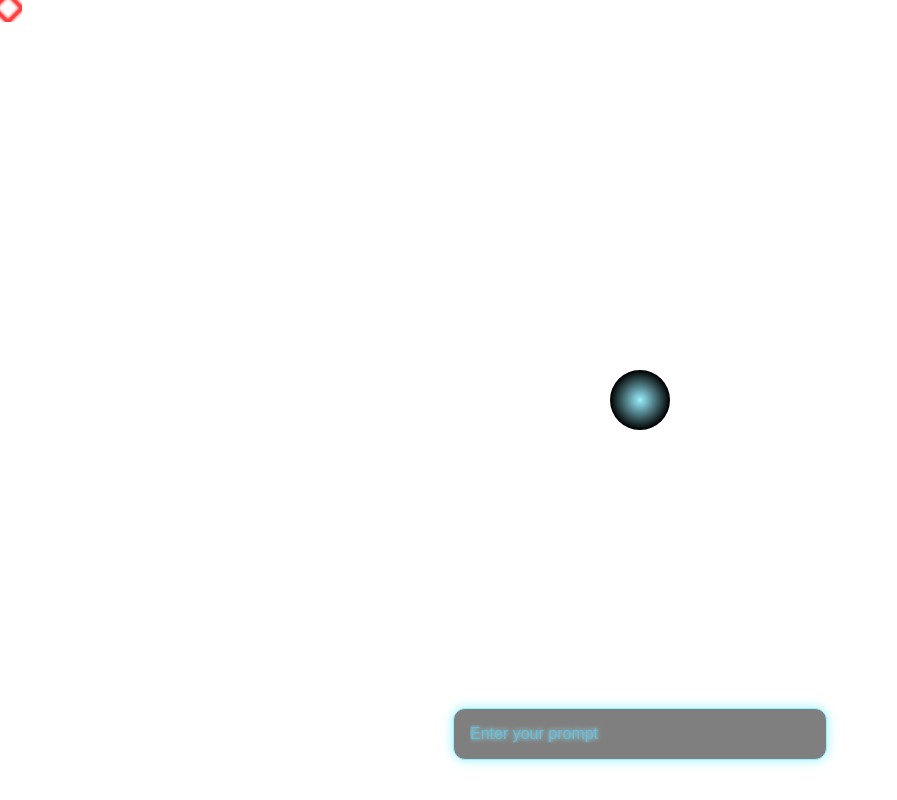
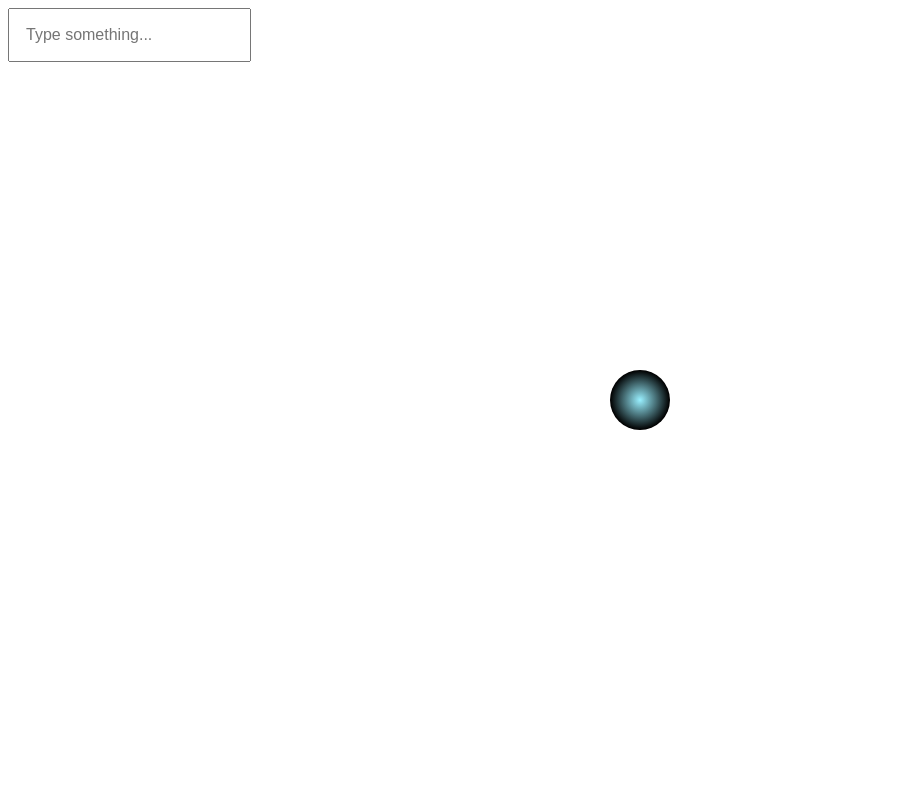
Before and after one commit to crispsandtea/uncanny-interface, a Next.js app: page / in a window 1280 px wide. Shown: the whole page, without its empty margins (0-897 px from the left). Built offline with nearby package versions, Linux system fonts and the light colour scheme.

Commit message:
Update HallucinationInterface.jsx

```diff
--- a/components/HallucinationInterface.jsx
+++ b/components/HallucinationInterface.jsx
@@ -1,191 +1,16 @@
-import { useState, useRef, useEffect } from "react";
-
-export default function HallucinationInterface() {
-  const [input, setInput] = useState("");
-  const floatingRef = useRef(null);
-  const cursorRef = useRef(null);
-
-  const speak = (text) => {
-    const utterance = new SpeechSynthesisUtterance(text);
-    utterance.pitch = 0.8;
-    utterance.rate = 0.75;
-    utterance.volume = 1;
-    speechSynthesis.speak(utterance);
+export default function TestForm() {
+  const handleSubmit = (e) => {
+    e.preventDefault();
+    alert("Form submitted via Enter!");
   };
 
-  const handleSubmit = async (e) => {
-    e.preventDefault();
-    console.log("🔥 Form submitted");
-
-    if (!input.trim()) return;
-
-    try {
-      const res = await fetch("https://uncanny-interface.onrender.com/generate", {
-        method: "POST",
-        headers: { "Content-Type": "application/json" },
-        body: JSON.stringify({ prompt: input }),
-      });
-
-      const data = await res.json();
-      const result = data.generated_text || "⚠️ No output from model";
-
-      speak(result);
-      spawnGlitchWords(result);
-      setInput("");
-    } catch (err) {
-      console.error("Failed to fetch:", err);
-    }
-  };
-
-  const spawnGlitchWords = (text) => {
-    const words = text.split(" ");
-    const container = floatingRef.current;
-
-    words.forEach((word) => {
-      const span = document.createElement("span");
-      span.textContent = word;
-      span.className = "glitch-word";
-      span.style.position = "absolute";
-      span.style.left = `${Math.random() * 90}%`;
-      span.style.top = `${Math.random() * 90}%`;
-      span.style.fontSize = `${14 + Math.random() * 16}px`;
-      span.style.color = "#99f0ff";
-      span.style.opacity = 0.8;
-      span.style.textShadow = "0 0 8px #99f0ff";
-      span.style.animation = "floatWord 5s ease-out forwards";
-
-      container.appendChild(span);
-      setTimeout(() => container.removeChild(span), 5000);
-    });
-  };
-
-  useEffect(() => {
-    const moveCursor = (e) => {
-      if (cursorRef.current) {
-        cursorRef.current.style.left = `${e.clientX}px`;
-        cursorRef.current.style.top = `${e.clientY}px`;
-      }
-    };
-    window.addEventListener("mousemove", moveCursor);
-    return () => window.removeEventListener("mousemove", moveCursor);
-  }, []);
-
   return (
-    <>
-      <form
-        onSubmit={handleSubmit}
-        style={{
-          position: "fixed",
-          bottom: "40px",
-          left: "50%",
-          transform: "translateX(-50%)",
-          zIndex: 10,
-        }}
-      >
-        <input
-          type="text"
-          placeholder="Enter your prompt"
-          value={input}
-          onChange={(e) => setInput(e.target.value)}
-          className="hallucination-input"
-        />
-      </form>
-
-      <div
-        ref={floatingRef}
-        style={{
-          position: "fixed",
-          top: 0,
-          left: 0,
-          width: "100vw",
-          height: "100vh",
-          pointerEvents: "none",
-          zIndex: 2,
-        }}
+    <form onSubmit={handleSubmit}>
+      <input
+        type="text"
+        placeholder="Type something..."
+        style={{ padding: "1rem", fontSize: "1rem" }}
       />
-
-      <div
-        ref={cursorRef}
-        style={{
-          position: "fixed",
-          width: "28px",
-          height: "28px",
-          pointerEvents: "none",
-          zIndex: 9999,
-          transform: "translate(-50%, -50%)",
-        }}
-      >
-        <svg width="100%" height="100%" viewBox="0 0 100 100">
-          <polygon
-            points="50,0 100,50 50,100 0,50"
-            fill="none"
-            stroke="#ff3e3e"
-            strokeWidth="10"
-            filter="url(#glow)"
-          />
-          <defs>
-            <filter id="glow" x="-50%" y="-50%" width="200%" height="200%">
-              <feDropShadow dx="0" dy="0" stdDeviation="3" floodColor="#ff3e3e" />
-              <feDropShadow dx="0" dy="0" stdDeviation="6" floodColor="#ff3e3e" />
-            </filter>
-          </defs>
-        </svg>
-      </div>
-
-      <style jsx global>{`
-        * {
-          cursor: none !important;
-        }
-        .hallucination-input {
-          padding: 1rem;
-          font-size: 1rem;
-          width: 340px;
-          border-radius: 12px;
-          border: 1px solid #99f0ff;
-          background: rgba(0, 0, 0, 0.5);
-          color: #99f0ff;
-          text-shadow: 0 0 5px #99f0ff;
-          backdrop-filter: blur(4px);
-          outline: none;
-          box-shadow: 0 0 12px #99f0ff;
-        }
-        .hallucination-input::placeholder {
-          color: #66c0e0;
-        }
-        .glitch-word {
-          animation: glitch 0.2s infinite;
-        }
-        @keyframes glitch {
-          0% {
-            transform: translate(0, 0);
-          }
-          25% {
-            transform: translate(-1px, 1px);
-          }
-          50% {
-            transform: translate(1px, -1px);
-          }
-          75% {
-            transform: translate(-1px, -1px);
-          }
-          100% {
-            transform: translate(0, 0);
-          }
-        }
-        @keyframes floatWord {
-          0% {
-            opacity: 0;
-            transform: translateY(0px) scale(1);
-          }
-          50% {
-            opacity: 1;
-          }
-          100% {
-            opacity: 0;
-            transform: translateY(-60px) scale(1.5);
-          }
-        }
-      `}</style>
-    </>
+    </form>
   );
 }
```
